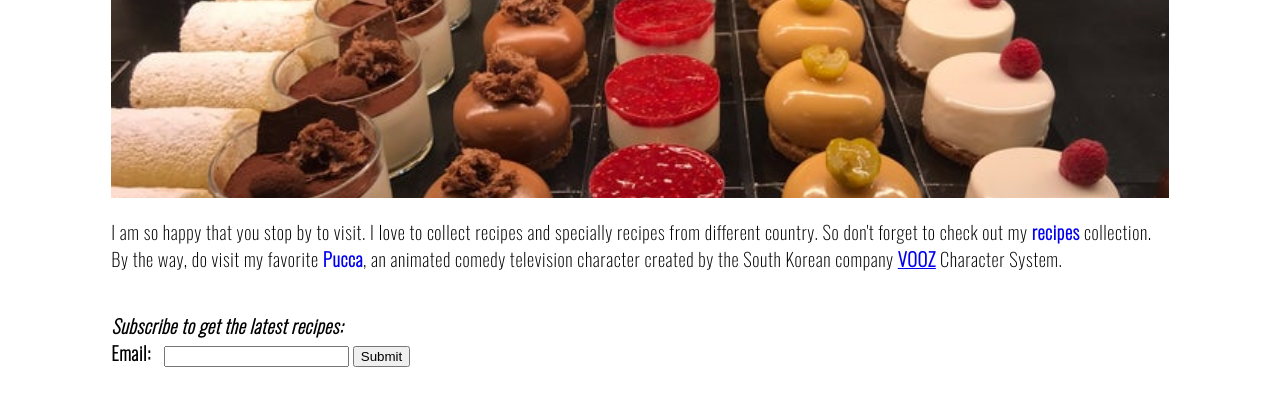
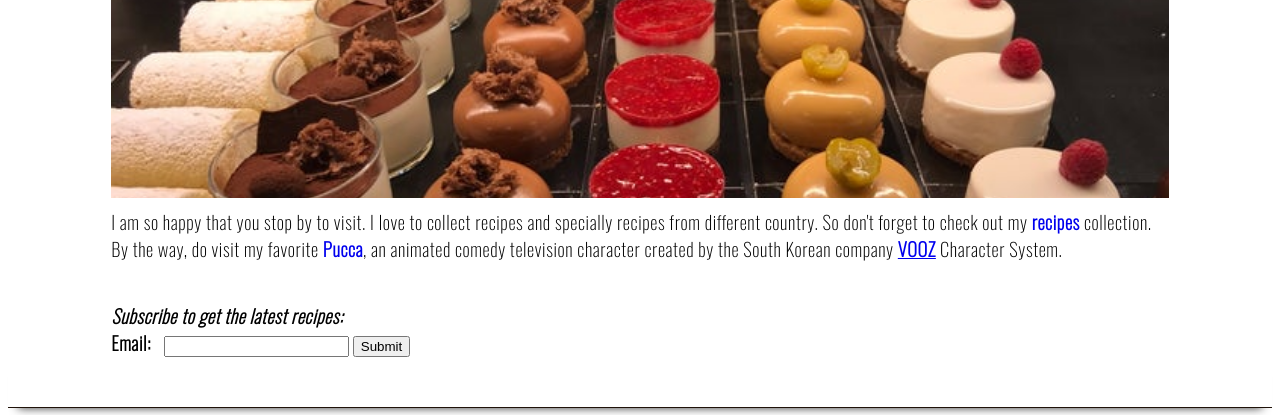
Before and after one commit to puccatraining/udacity, a plain HTML site: page home.html in a window 1280 px wide. Shown: the part 360-775 px from the top of the page. Drawn offline with nearby package versions, Linux system fonts and the light colour scheme; a web font is replaced by a local one.

Commit message:
change padding in introContent.

```diff
--- a/css/home.css
+++ b/css/home.css
@@ -13,8 +13,8 @@
 }
 
 .introContent {
-  padding-bottom: 20px;
-  padding-top: 20px;
+  padding-bottom: 10px;
+  padding-top: 10px;
   font-family: "Oswald", sans-serif;
   font-size: 14pt;
   letter-spacing: 0.6px;
```
